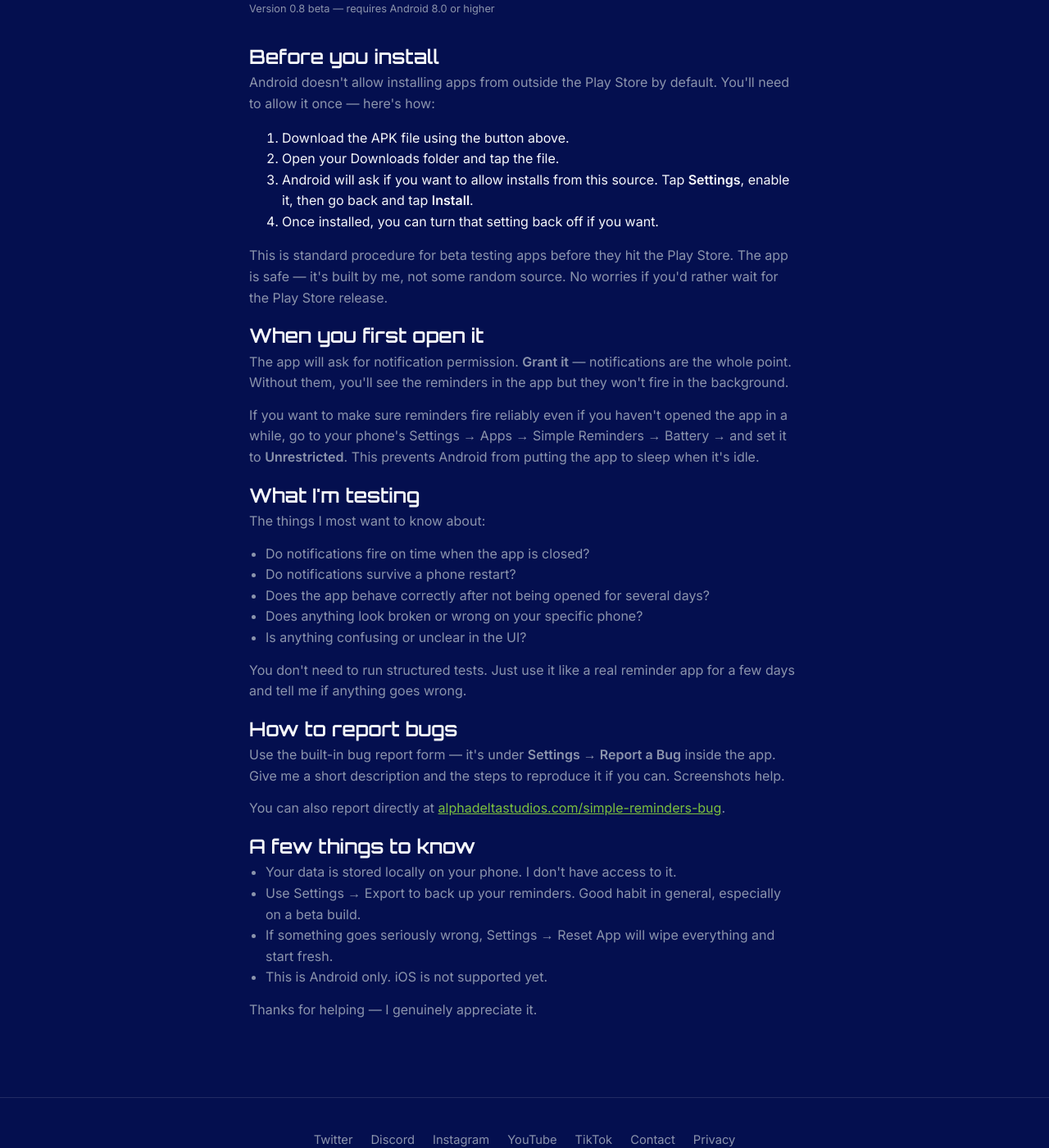
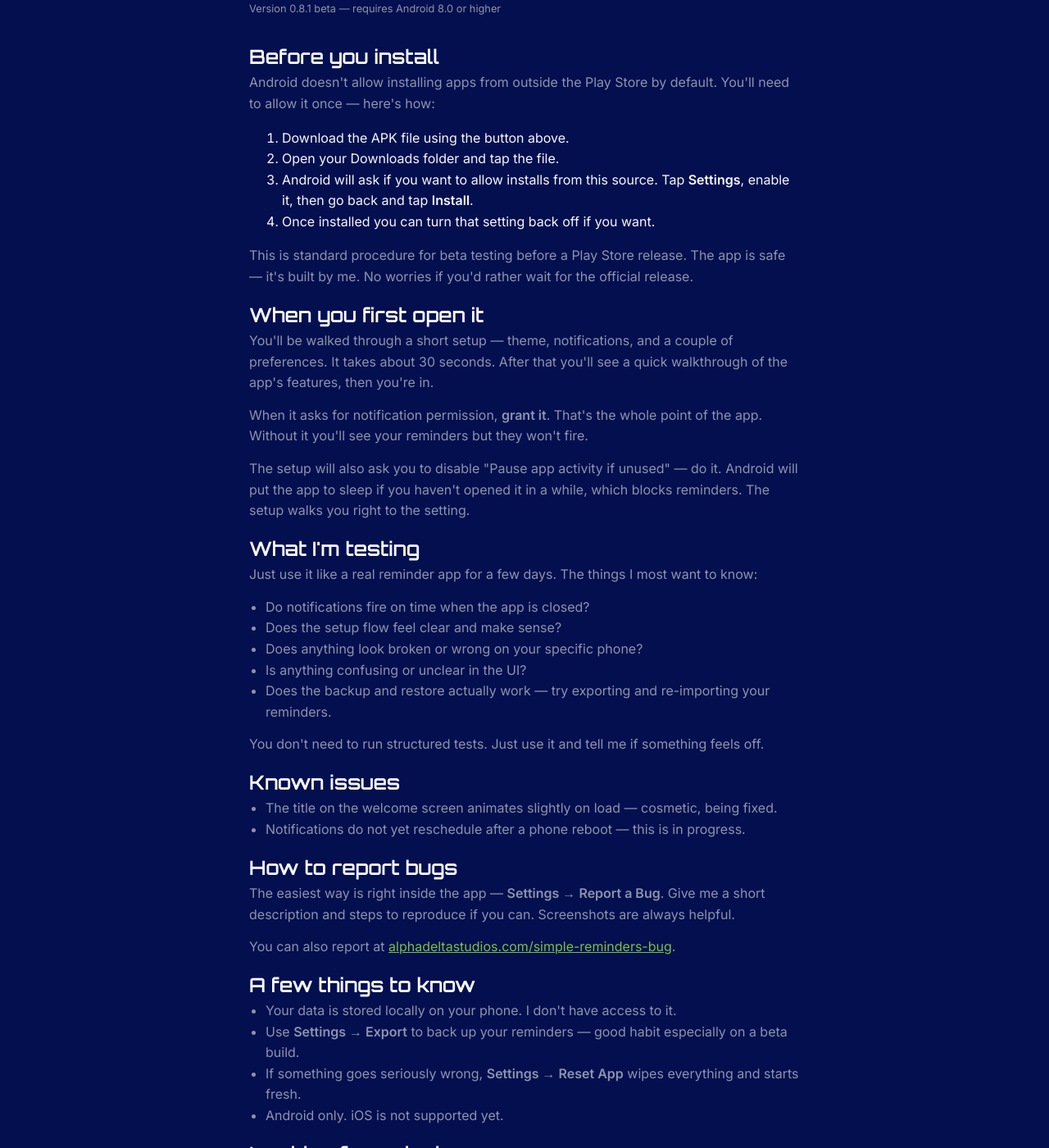
Before and after one commit to AlphaDelta24/alpha-delta-site, a Jekyll site: the page built from simple-reminders-beta.html, in a window 1280 px wide and 1400 px high, scrolled down 474 px. Shown: the whole window at 82% size. Built offline with Jekyll 4.4.1, drawn with Linux system fonts in a browser that asks for light colours; some of the changed text lies outside the part shown.

Commit message:
Update simple-reminders-beta.html

```diff
--- a/simple-reminders-beta.html
+++ b/simple-reminders-beta.html
@@ -23,7 +23,7 @@
       style="display:inline-block;background:var(--green);color:var(--navy-deep);text-decoration:none;font-weight:700;font-size:1rem;padding:14px 32px;border-radius:8px;">
       Download APK (Android only)
     </a>
-    <p style="margin:10px 0 0;font-size:0.8rem;color:var(--slate);">Version 0.8 beta — requires Android 8.0 or higher</p>
+    <p style="margin:10px 0 0;font-size:0.8rem;color:var(--slate);">Version 0.8.1 beta — requires Android 8.0 or higher</p>
   </div>
 
 
@@ -35,49 +35,64 @@
     <li>Download the APK file using the button above.</li>
     <li>Open your Downloads folder and tap the file.</li>
     <li>Android will ask if you want to allow installs from this source. Tap <strong>Settings</strong>, enable it, then go back and tap <strong>Install</strong>.</li>
-    <li>Once installed, you can turn that setting back off if you want.</li>
+    <li>Once installed you can turn that setting back off if you want.</li>
   </ol>
 
-  <p>This is standard procedure for beta testing apps before they hit the Play Store. The app is safe — it's built by me, not some random source. No worries if you'd rather wait for the Play Store release.</p>
+  <p>This is standard procedure for beta testing before a Play Store release. The app is safe — it's built by me. No worries if you'd rather wait for the official release.</p>
 
 
   <h2>When you first open it</h2>
 
-  <p>The app will ask for notification permission. <strong>Grant it</strong> — notifications are the whole point. Without them, you'll see the reminders in the app but they won't fire in the background.</p>
+  <p>You'll be walked through a short setup — theme, notifications, and a couple of preferences. It takes about 30 seconds. After that you'll see a quick walkthrough of the app's features, then you're in.</p>
 
-  <p>If you want to make sure reminders fire reliably even if you haven't opened the app in a while, go to your phone's Settings → Apps → Simple Reminders → Battery → and set it to <strong>Unrestricted</strong>. This prevents Android from putting the app to sleep when it's idle.</p>
+  <p>When it asks for notification permission, <strong>grant it</strong>. That's the whole point of the app. Without it you'll see your reminders but they won't fire.</p>
+
+  <p>The setup will also ask you to disable "Pause app activity if unused" — do it. Android will put the app to sleep if you haven't opened it in a while, which blocks reminders. The setup walks you right to the setting.</p>
 
 
   <h2>What I'm testing</h2>
 
-  <p>The things I most want to know about:</p>
+  <p>Just use it like a real reminder app for a few days. The things I most want to know:</p>
 
   <ul>
     <li>Do notifications fire on time when the app is closed?</li>
-    <li>Do notifications survive a phone restart?</li>
-    <li>Does the app behave correctly after not being opened for several days?</li>
+    <li>Does the setup flow feel clear and make sense?</li>
     <li>Does anything look broken or wrong on your specific phone?</li>
     <li>Is anything confusing or unclear in the UI?</li>
+    <li>Does the backup and restore actually work — try exporting and re-importing your reminders.</li>
   </ul>
 
-  <p>You don't need to run structured tests. Just use it like a real reminder app for a few days and tell me if anything goes wrong.</p>
+  <p>You don't need to run structured tests. Just use it and tell me if something feels off.</p>
+
+
+  <h2>Known issues</h2>
+
+  <ul>
+    <li>The title on the welcome screen animates slightly on load — cosmetic, being fixed.</li>
+    <li>Notifications do not yet reschedule after a phone reboot — this is in progress.</li>
+  </ul>
 
 
   <h2>How to report bugs</h2>
 
-  <p>Use the built-in bug report form — it's under <strong>Settings → Report a Bug</strong> inside the app. Give me a short description and the steps to reproduce it if you can. Screenshots help.</p>
+  <p>The easiest way is right inside the app — <strong>Settings → Report a Bug</strong>. Give me a short description and steps to reproduce if you can. Screenshots are always helpful.</p>
 
-  <p>You can also report directly at <a href="/simple-reminders-bug/">alphadeltastudios.com/simple-reminders-bug</a>.</p>
+  <p>You can also report at <a href="/simple-reminders-bug/">alphadeltastudios.com/simple-reminders-bug</a>.</p>
 
 
   <h2>A few things to know</h2>
 
   <ul>
     <li>Your data is stored locally on your phone. I don't have access to it.</li>
-    <li>Use Settings → Export to back up your reminders. Good habit in general, especially on a beta build.</li>
-    <li>If something goes seriously wrong, Settings → Reset App will wipe everything and start fresh.</li>
-    <li>This is Android only. iOS is not supported yet.</li>
+    <li>Use <strong>Settings → Export</strong> to back up your reminders — good habit especially on a beta build.</li>
+    <li>If something goes seriously wrong, <strong>Settings → Reset App</strong> wipes everything and starts fresh.</li>
+    <li>Android only. iOS is not supported yet.</li>
   </ul>
+
+
+  <h2>Looking for a designer</h2>
+
+  <p>The app works well but the UI is functional rather than beautiful. I'm looking for a designer to do a proper visual pass before the full launch — someone who can take what's here and make it feel polished. If you know someone good, send them my way.</p>
 
   <p>Thanks for helping — I genuinely appreciate it.</p>
 
```
